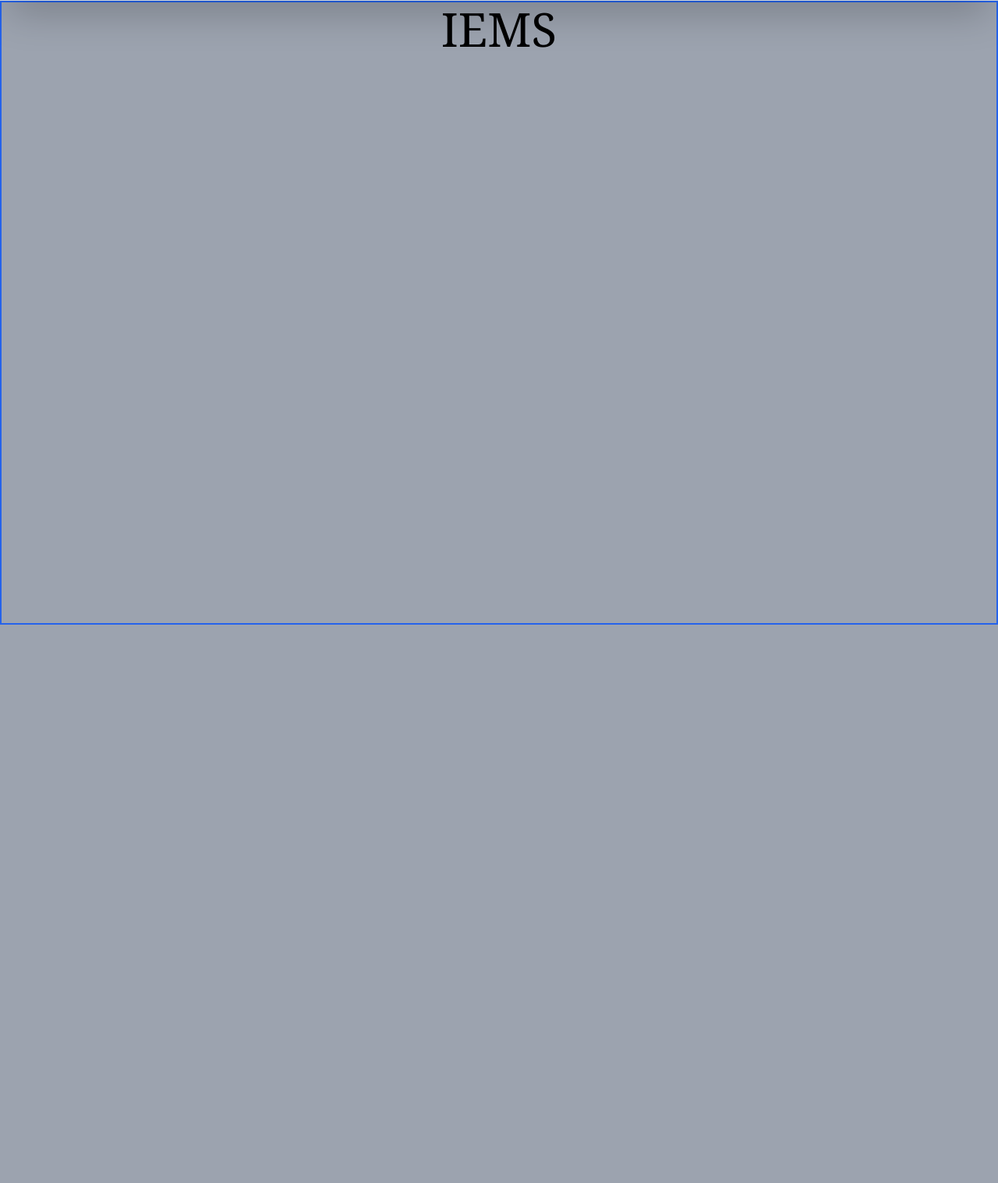
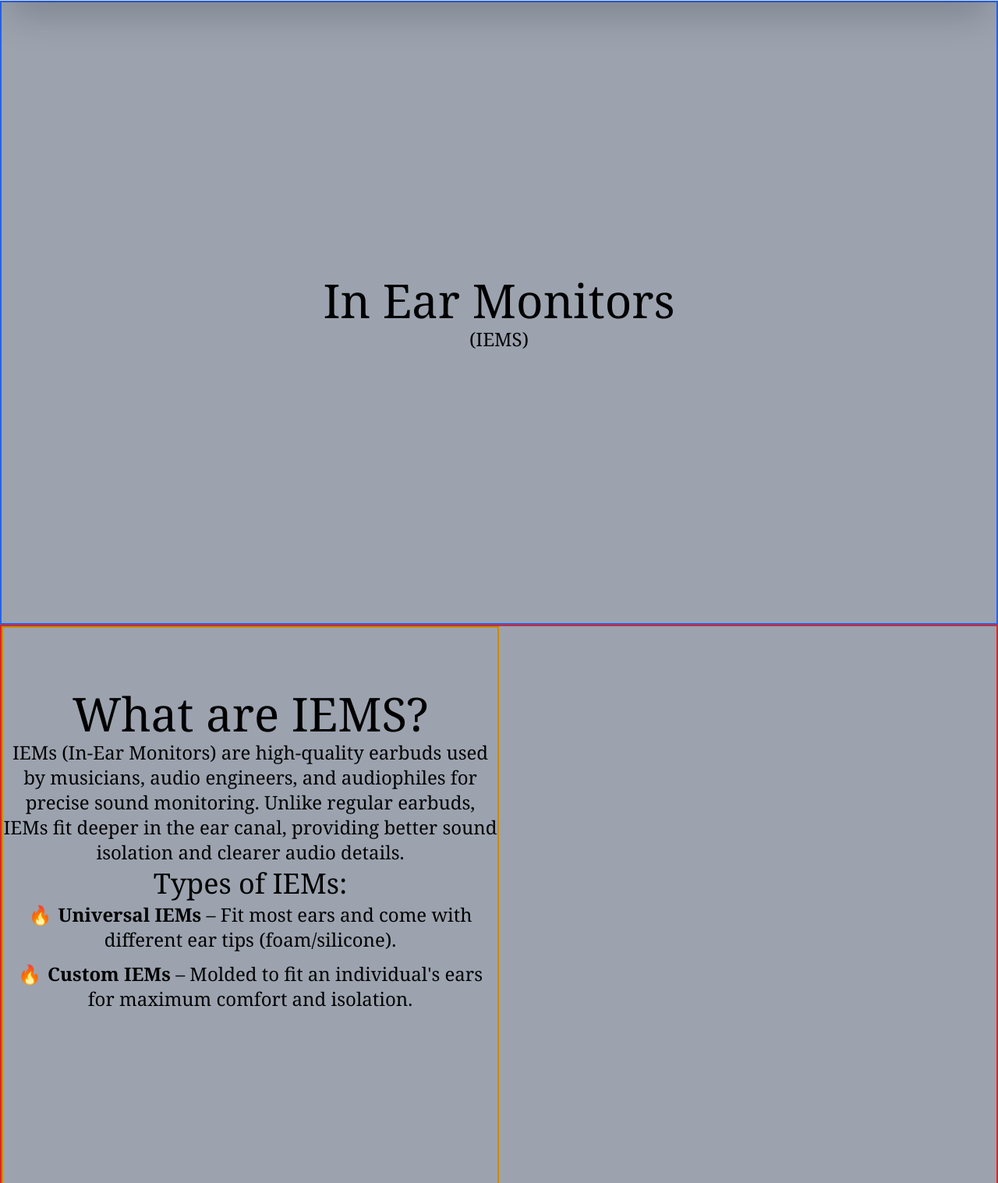
Before and after one commit to GavinEscanilla/tailwind-practice, a plain HTML site: page index.html in a window 1280 px wide. Shown: the part 63-1580 px from the top of the page at 78% size. Before the commit the page ends 864 px from the top, so only its background shows below. Drawn offline with nearby package versions, Linux system fonts and the light colour scheme.

Commit message:
finished home
got started with the about section

```diff
--- a/index.html
+++ b/index.html
@@ -8,17 +8,31 @@
 </head>
 
 
-<body class="block h-screen bg-gray-400 m-0">
+<body class="flex flex-col h-full bg-gray-400 m-0">
     <nav class="flex fixed w-full h-16 justify-center items-center bg-gray-300 top-0 shadow-2xl z-50 left-0 px-5">
         <ul class="flex space-x-6 text-2xl">
-            <li class="hover:text-gray-700 cursor-pointer">Home</li><li class="hover:text-gray-700 cursor-pointer">About</li>
-            <li class="hover:text-gray-700 cursor-pointer">Lists of IEMS</li>
-            <li class="hover:text-gray-700 cursor-pointer">Contact</li>
+            <li id="home"class="hover:text-gray-700 cursor-pointer"><a href="#Home">Home</a></li>
+            <li id="about"class="hover:text-gray-700 cursor-pointer"><a href="#About">About</a></li>
+            <li id="lists"class="hover:text-gray-700 cursor-pointer">Lists of IEMS</li>
+            <li id="contact"class="hover:text-gray-700 cursor-pointer">Contact</li>
         </ul>
     </nav>
-    <div  id="About" class="border-2 h-screen border-blue-600 flex flex-col flex-wrap mt-16">
-        <h1 class="text-center text-6xl font-serif pt-1">IEMS</h1>
-        <div> </div>
+    <div  id="Home" class="border-2 h-screen border-blue-600 flex flex-col justify-center flex-wrap mt-16">
+        <h1 class="text-center text-6xl font-serif pt-1">In Ear Monitors</h1>
+       <p class="text-center text-2xl font-serif pt-1">(IEMS)</p>
+    </div>
+    <div id="About"class="border-2 h-screen border-red-600 flex">
+<div id="about-info"class="border-2 border-yellow-600 h-screen w-1/2">
+    <h1 class="text-center text-6xl font-serif pt-20 ">What are IEMS?</h1>
+    <p class="text-center text-2xl font-serif pt-1">IEMs (In-Ear Monitors) are high-quality earbuds used by musicians, audio engineers, and audiophiles for precise sound monitoring. Unlike regular earbuds, IEMs fit deeper in the ear canal, providing better sound isolation and clearer audio details.</p>
+    <h3 class="text-center text-4xl font-serif pt-1">Types of IEMs:</h3>
+<ul class="list-none space-y-2">
+    <li class=" text-center before:content-['🔥'] before:mr-2 text-2xl font-serif pt-1"><span class="font-bold">Universal IEMs </span> – Fit most ears and come with different ear tips (foam/silicone).</li>
+    <li class=" text-center before:content-['🔥'] before:mr-2 text-2xl font-serif pt-1"><span class="font-bold">Custom IEMs</span> – Molded to fit an individual's ears for maximum comfort and isolation.</li>
+
+</ul>
+</div>
+<div id="abourt-img"class=""></div>
     </div>
     <script src="index.js"></script>
 </body>
```
